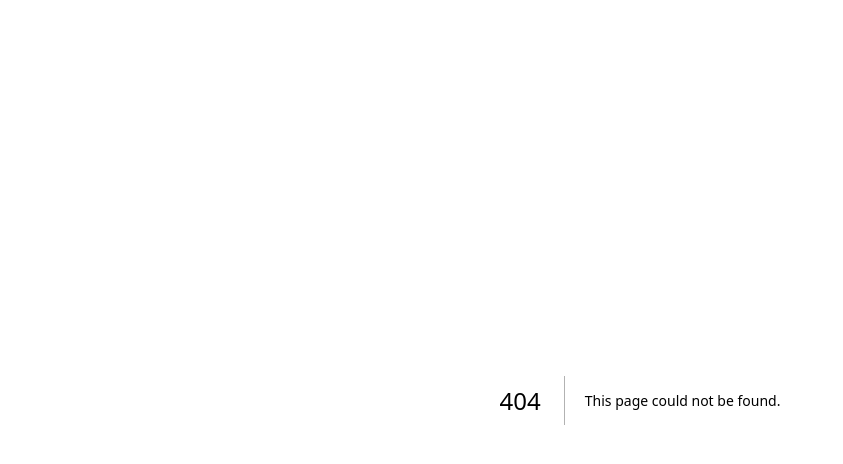
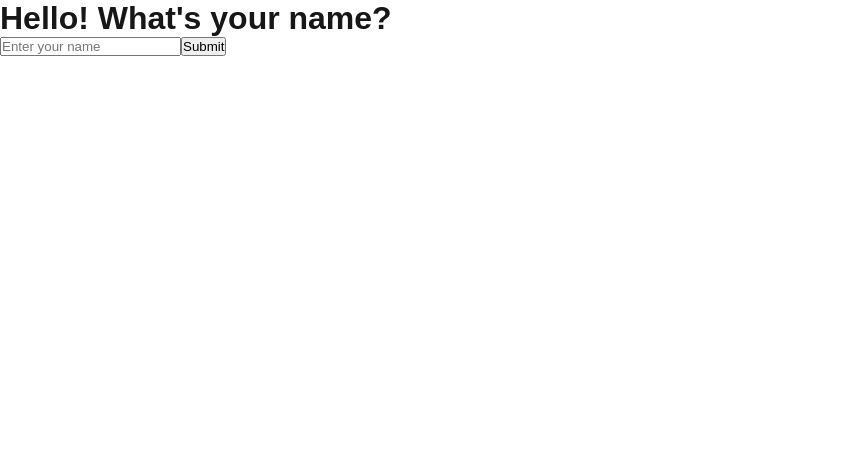
Before and after one commit to Lavegaa/vue-to-react, a Next.js app: page /hello in a window 1280 px wide. Before the commit this address had no page. Shown: the top 464 px of the page, without its empty margins (0-843 px from the left). Built offline with nearby package versions, Linux system fonts and the light colour scheme.

Commit message:
add page

```diff
--- /dev/null
+++ b/app/hello/[name]/page.tsx
@@ -0,0 +1,3 @@
+export default function Page({ params }: { params: { name: string } }) {
+  return <div>hello {params.name}!</div>;
+}
--- /dev/null
+++ b/app/hello/page.tsx
@@ -0,0 +1,31 @@
+"use client";
+import { useRouter } from "next/navigation";
+import { useState } from "react";
+
+export default function Page() {
+  const [name, setName] = useState("");
+  const router = useRouter();
+
+  const handleSubmit = (e: React.FormEvent) => {
+    e.preventDefault();
+    if (name) {
+      // 입력된 이름으로 hello/{name} 경로로 이동
+      router.push(`/hello/${name}`);
+    }
+  };
+
+  return (
+    <div>
+      <h1>Hello! What's your name?</h1>
+      <form onSubmit={handleSubmit}>
+        <input
+          type="text"
+          value={name}
+          onChange={(e) => setName(e.target.value)}
+          placeholder="Enter your name"
+        />
+        <button type="submit">Submit</button>
+      </form>
+    </div>
+  );
+}
--- a/app/layout.tsx
+++ b/app/layout.tsx
@@ -1,4 +1,3 @@
-import type { Metadata } from "next";
 import localFont from "next/font/local";
 import "./globals.css";
 
@@ -13,11 +12,6 @@ const geistMono = localFont({
   weight: "100 900",
 });
 
-export const metadata: Metadata = {
-  title: "Create Next App",
-  description: "Generated by create next app",
-};
-
 export default function RootLayout({
   children,
 }: Readonly<{
```
Also changed, not shown: 1 other file (tests, documents, lock files or other folders).
